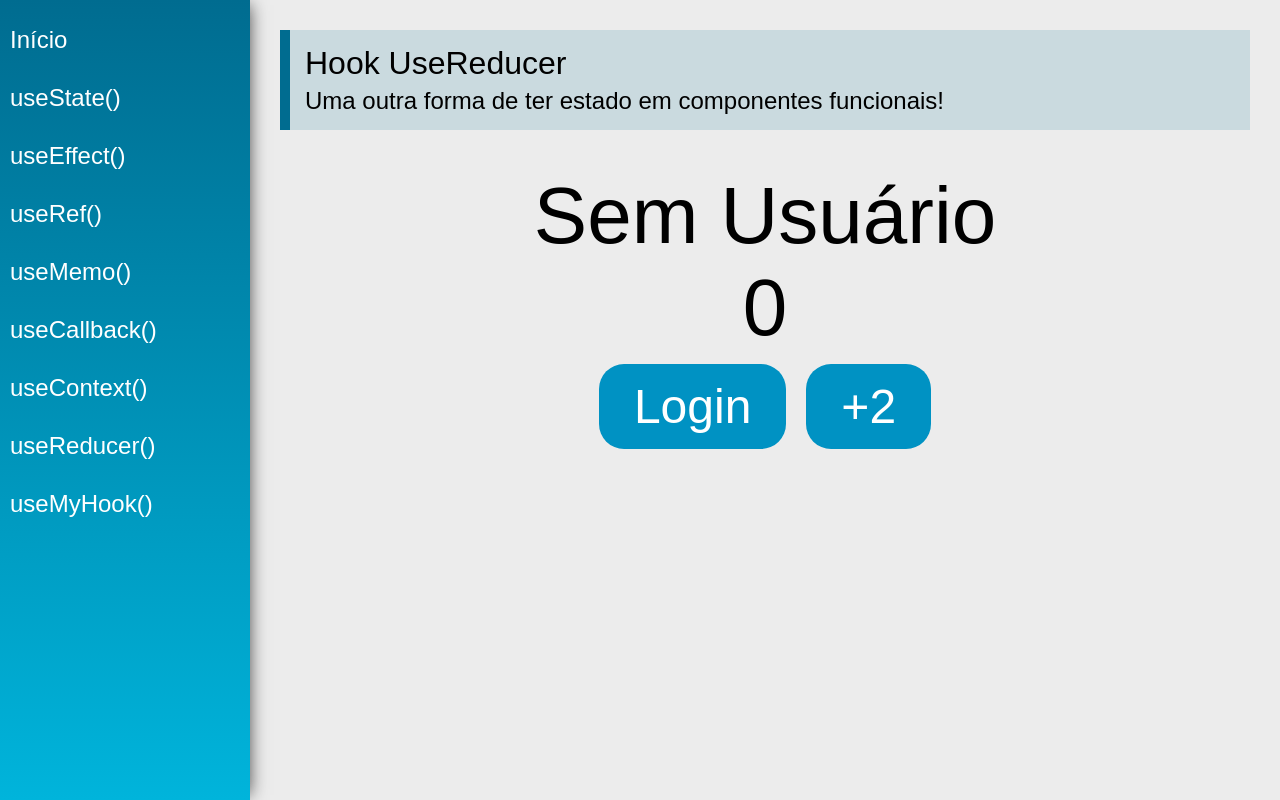
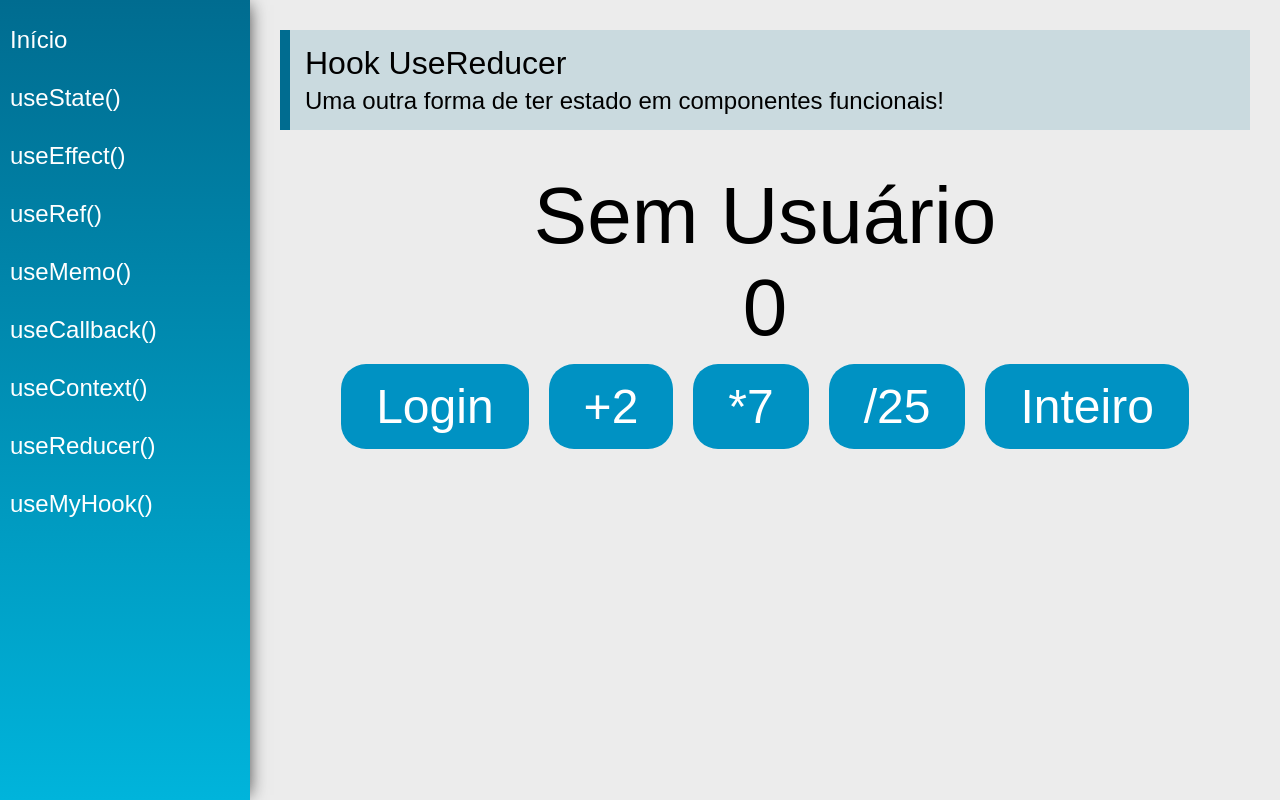
Before and after one commit to devBernardo-Mendes/reacthooks-study, a React (Create React App) app: page /useReducer in a window 1280 px wide. Built offline with nearby package versions, Linux system fonts and the light colour scheme.

Commit message:
feat: :sparkles: useReducer challenge, add 2 buttons that multiply and divide and an int function to leave integer

```diff
--- a/src/views/examples/UseReducer.jsx
+++ b/src/views/examples/UseReducer.jsx
@@ -13,8 +13,14 @@ function reducer(state, action) {
   switch (action.type) {
     case "number_add2":
       return { ...state, number: state.number + 2 };
+    case "number_mult7":
+      return { ...state, number: state.number * 7 };
+    case "number_share25":
+      return { ...state, number: state.number / 25 };
     case "login":
       return { ...state, user: { name: action.payload } };
+    case "int":
+      return { ...state, number: parseInt(state.number) };
     default:
       return state;
   }
@@ -48,6 +54,24 @@ const UseReducer = (props) => {
           >
             +2
           </button>
+          <button
+            className="btn"
+            onClick={() => dispatch({ type: "number_mult7" })}
+          >
+            *7
+          </button>
+          <button
+            className="btn"
+            onClick={() => dispatch({ type: "number_share25" })}
+          >
+            /25
+          </button>
+          <button
+            className="btn"
+            onClick={() => dispatch({ type: "int" })}
+          >
+            Inteiro
+          </button>
         </div>
       </div>
     </div>
```
